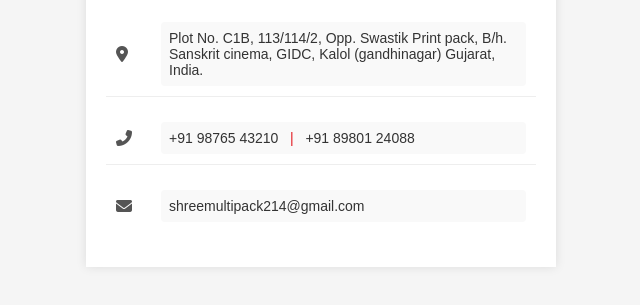
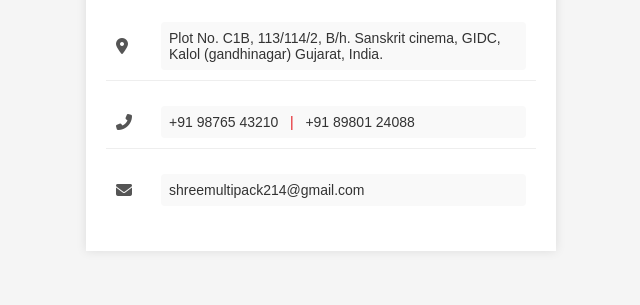
Before and after one commit to shreemultipack214/V-Card, a plain HTML site: page index.html in a window 1280 px wide. Shown: the part 495-800 px from the top of the page, without its empty margins (319-959 px from the left). Drawn offline with Linux system fonts and the light colour scheme.

Commit message:
Update index.html
Remove "Opp. Swastik" in address

```diff
--- a/index.html
+++ b/index.html
@@ -158,7 +158,7 @@
                 </div>
                 <div class="info-input">
                     <a href="https://maps.google.com/?q=Plot No. C1B, 113/114/2, Opp. Swastik Print pack, B/h. Sanskrit cinema, GIDC, Kalol (gandhinagar) Gujarat, India." target="_blank">
-                        Plot No. C1B, 113/114/2, Opp. Swastik Print pack, B/h. Sanskrit cinema, GIDC, Kalol (gandhinagar) Gujarat, India.
+                        Plot No. C1B, 113/114/2, B/h. Sanskrit cinema, GIDC, Kalol (gandhinagar) Gujarat, India.
                     </a>
                 </div>
             </div>
@@ -200,4 +200,5 @@
         });
     </script>
 </body>
+
 </html>
```
